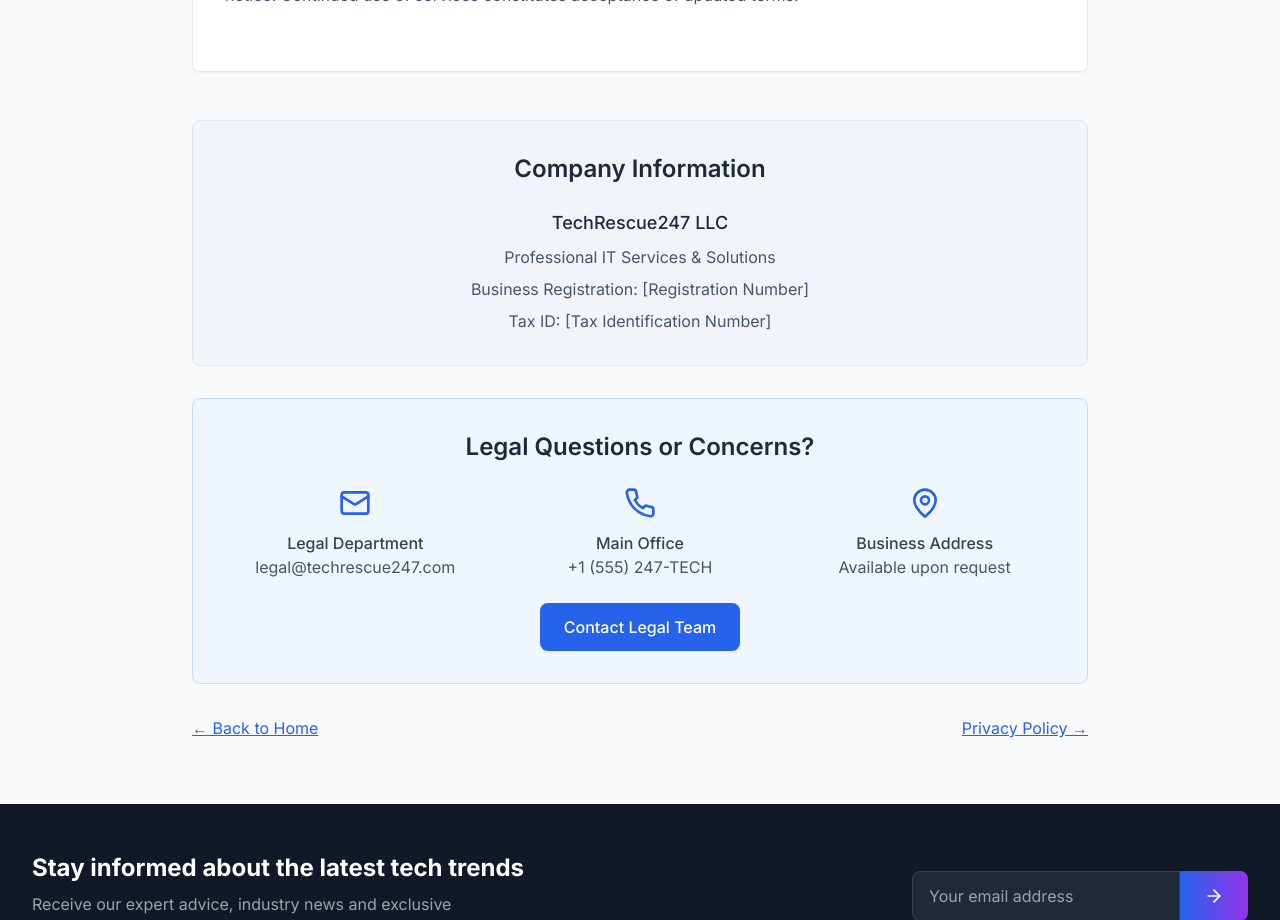
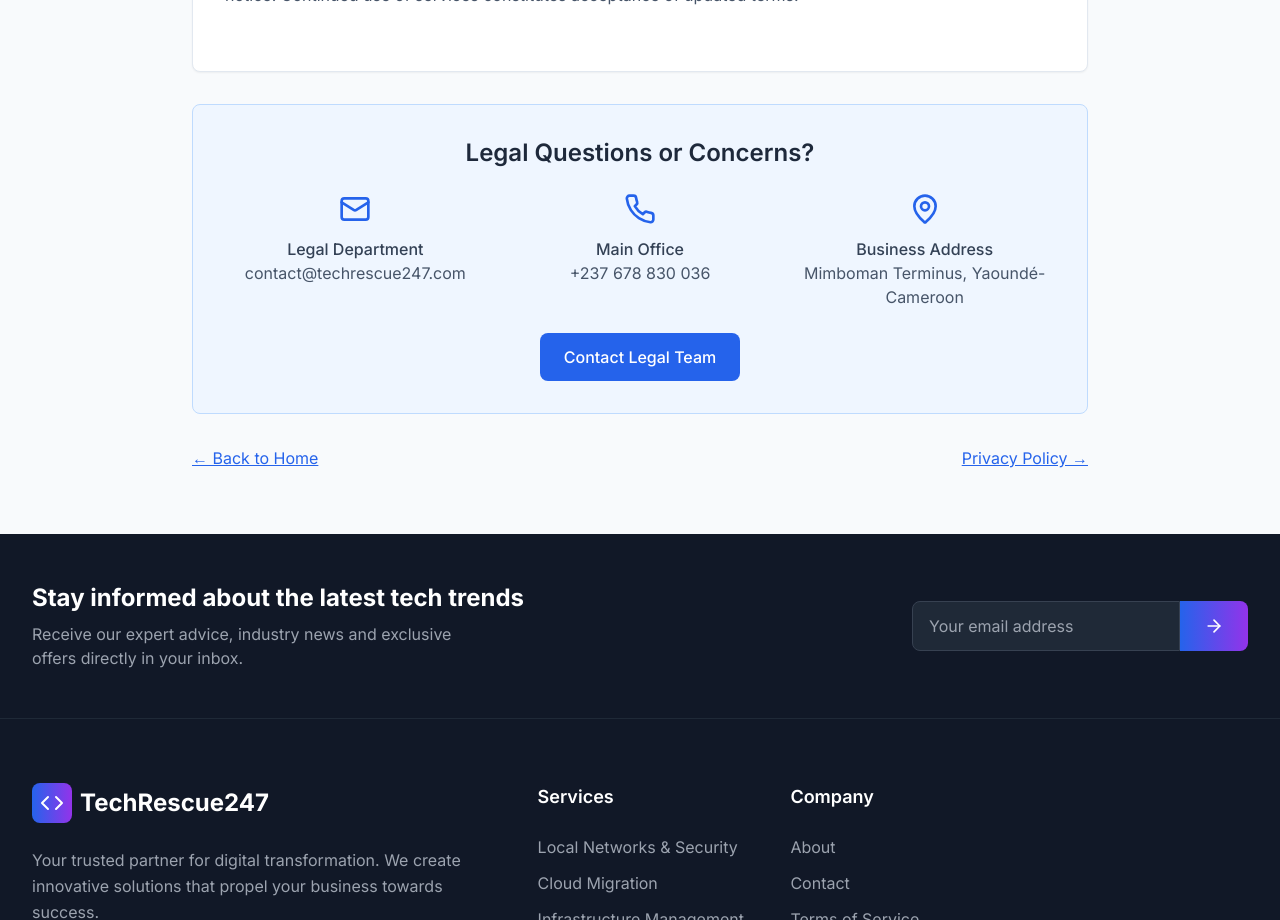
Before and after one commit to parfait-code/Techrescue237, a Next.js app: page /legal in a window 1280 px wide. Shown: the part 2960-3880 px from the top of the page. Built offline with nearby package versions, Linux system fonts and the light colour scheme.

Commit message:
modification des données

```diff
--- a/app/contact/page.tsx
+++ b/app/contact/page.tsx
@@ -343,8 +343,8 @@ const ContactPage = () => {
                           className="w-full px-4 py-3 border border-slate-300 rounded-lg focus:ring-2 focus:ring-blue-500 focus:border-transparent transition-all duration-200 hover:border-slate-400 focus:scale-105"
                           placeholder={
                             field === "name"
-                              ? "John Doe"
-                              : "johndoe@company.com"
+                              ? "Your Name"
+                              : "youremail@company.com"
                           }
                         />
                       </div>
@@ -546,7 +546,7 @@ const ContactPage = () => {
             </h3>
 
             <p className="text-slate-600 text-lg mb-6 max-w-2xl mx-auto">
-              Join over 300 companies who trust us with their IT infrastructure.
+              Join over 100 companies who trust us with their IT infrastructure.
               Free audit with no commitment.
             </p>
 
--- a/app/legal/page.tsx
+++ b/app/legal/page.tsx
@@ -313,7 +313,7 @@ export default function LegalPage() {
         </div>
 
         {/* Company Information */}
-        <div className="mt-12 bg-slate-100 rounded-lg p-8 border border-slate-200">
+        {/* <div className="mt-12 bg-slate-100 rounded-lg p-8 border border-slate-200">
           <h2 className="text-2xl font-semibold text-slate-800 mb-6 text-center">
             Company Information
           </h2>
@@ -325,7 +325,7 @@ export default function LegalPage() {
             <p>Business Registration: [Registration Number]</p>
             <p>Tax ID: [Tax Identification Number]</p>
           </div>
-        </div>
+        </div> */}
 
         {/* Contact Section */}
         <div className="mt-8 bg-blue-50 rounded-lg p-8 border border-blue-200">
@@ -336,17 +336,19 @@ export default function LegalPage() {
             <div className="text-center">
               <Mail className="w-8 h-8 text-blue-600 mx-auto mb-3" />
               <p className="text-slate-700 font-medium">Legal Department</p>
-              <p className="text-slate-600">legal@techrescue247.com</p>
+              <p className="text-slate-600">contact@techrescue247.com</p>
             </div>
             <div className="text-center">
               <Phone className="w-8 h-8 text-blue-600 mx-auto mb-3" />
               <p className="text-slate-700 font-medium">Main Office</p>
-              <p className="text-slate-600">+1 (555) 247-TECH</p>
+              <p className="text-slate-600">+237 678 830 036 </p>
             </div>
             <div className="text-center">
               <MapPin className="w-8 h-8 text-blue-600 mx-auto mb-3" />
               <p className="text-slate-700 font-medium">Business Address</p>
-              <p className="text-slate-600">Available upon request</p>
+              <p className="text-slate-600">
+                Mimboman Terminus, Yaoundé-Cameroon
+              </p>
             </div>
           </div>
           <div className="text-center mt-6">
@@ -368,7 +370,7 @@ export default function LegalPage() {
             ← Back to Home
           </Link>
           <Link
-            href="/privacy"
+            href="/policy"
             className="text-blue-600 hover:text-blue-700 underline"
           >
             Privacy Policy →
```
Also changed, not shown: app/policy/page.tsx (renamed from app/privacy/page.tsx).
